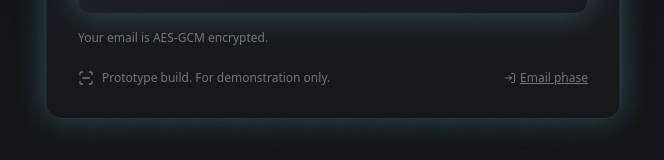
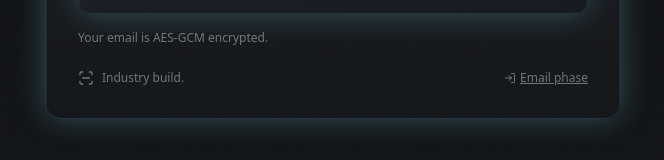
Before and after one commit to husknet/sweetoff-sage, a Next.js app: page / in a window 1280 px wide. Shown: the part 472-632 px from the top of the page, without its empty margins (307-971 px from the left). Built offline with nearby package versions, Linux system fonts and the light colour scheme; no server answers.

Commit message:
Update IndustrialShell.tsx

```diff
--- a/components/IndustrialShell.tsx
+++ b/components/IndustrialShell.tsx
@@ -32,7 +32,7 @@ export default function IndustrialShell({
 
         <div className="mt-6 text-xs text-white/40 flex items-center gap-2">
           <ScanLine className="w-4 h-4" />
-          <span>Prototype build. For demonstration only.</span>
+          <span>Industry build. </span>
           <span className="ml-auto inline-flex items-center gap-1">
             <LogIn className="w-3 h-3" />
             <Link className="underline hover:opacity-80" href="/">Email phase</Link>
```
